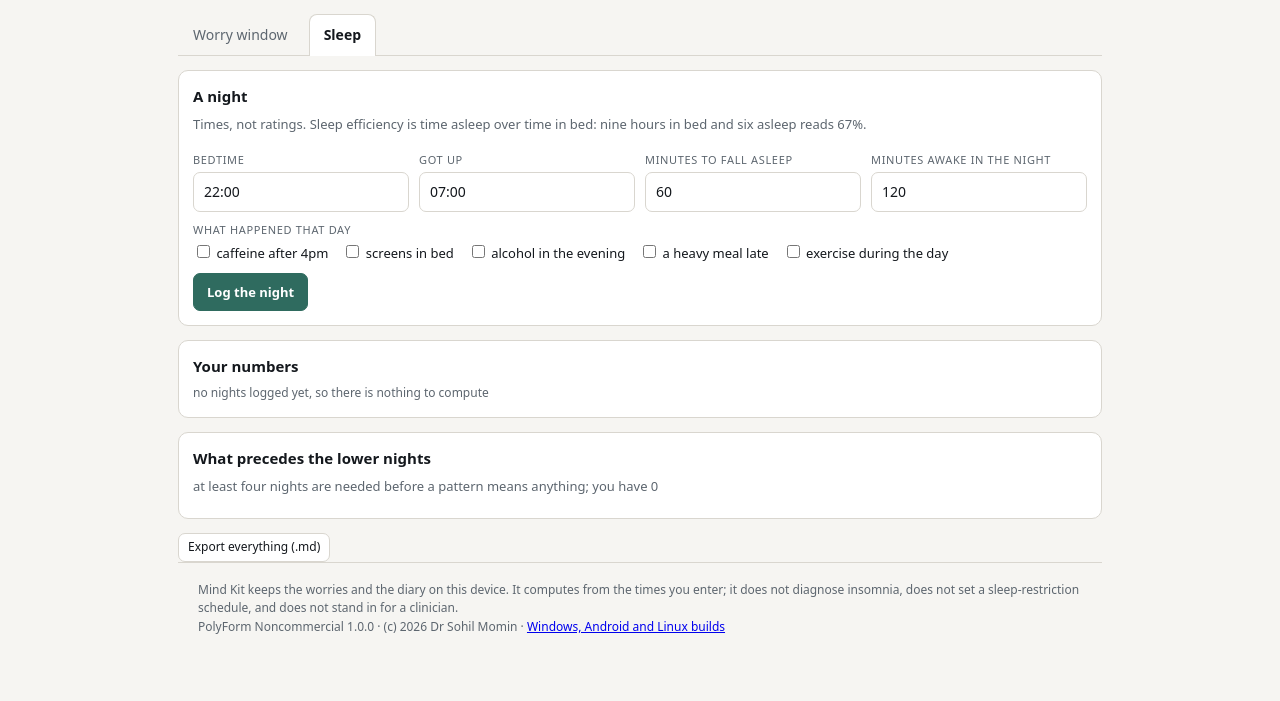
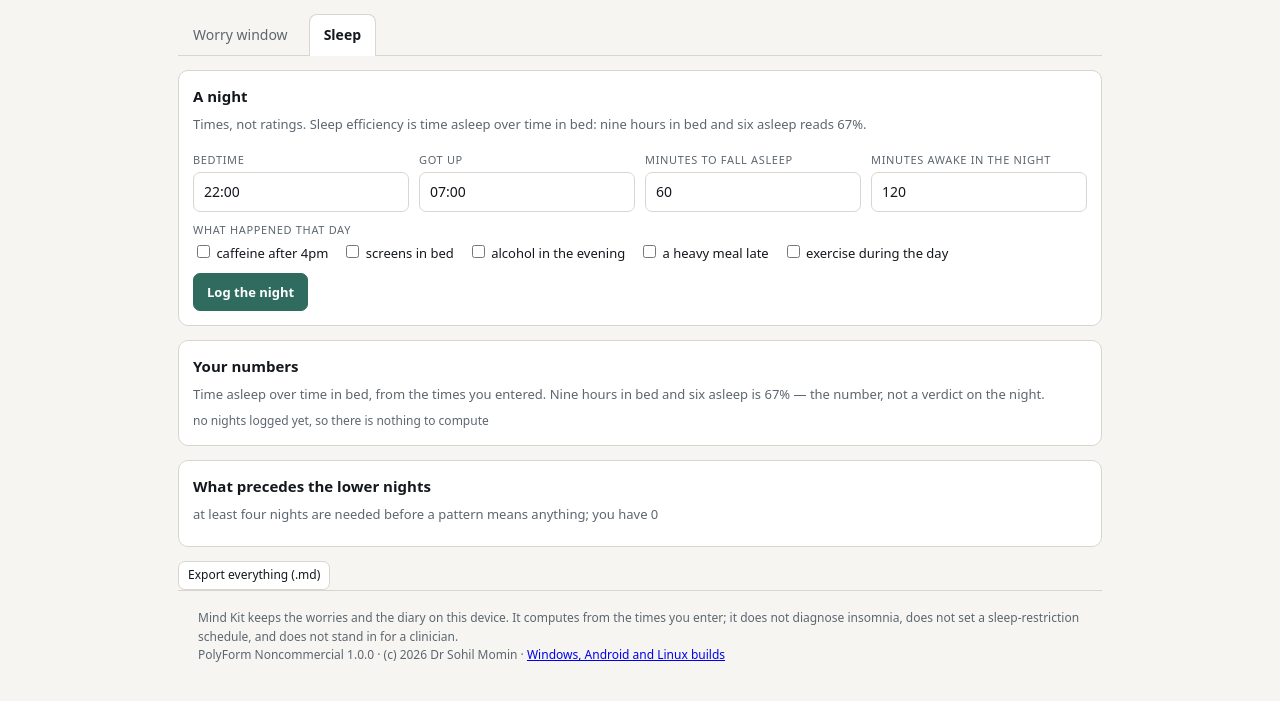
Before and after one commit to drsamonline/app-mind-kit, a website: page docs/play/index.html in a window 1280 px wide. Both pictures are taken after a click on the tab "Sleep". Shown: the part 61-762 px from the top of the page. Drawn offline with Linux system fonts and the light colour scheme.

Commit message:
docs: put the efficiency arithmetic next to the numbers it explains
Also the push that triggers the build: a workflow added in the branch-creating push does not fire for
that push.

```diff
--- a/docs/play/index.html
+++ b/docs/play/index.html
@@ -123,6 +123,8 @@
 
     <section class="card">
       <h2>Your numbers</h2>
+      <p class="claim">Time asleep over time in bed, from the times you entered. Nine hours in bed and six asleep is 67% — the number, not a
+        verdict on the night.</p>
       <div id="numbers" class="hint"></div>
       <table id="nightsTable" hidden><thead><tr><th>Night</th><th>In bed</th><th>Asleep</th><th>Efficiency</th><th>Logged</th></tr></thead><tbody></tbody></table>
     </section>
```
